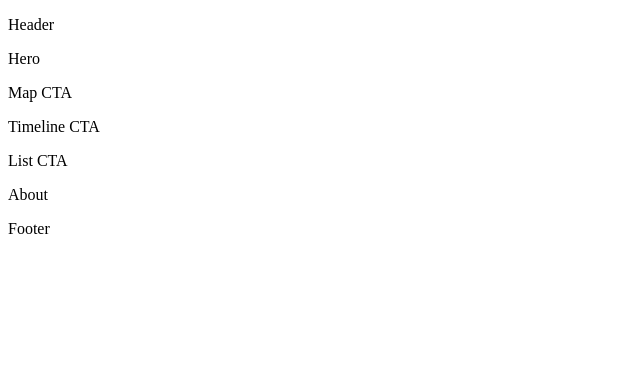
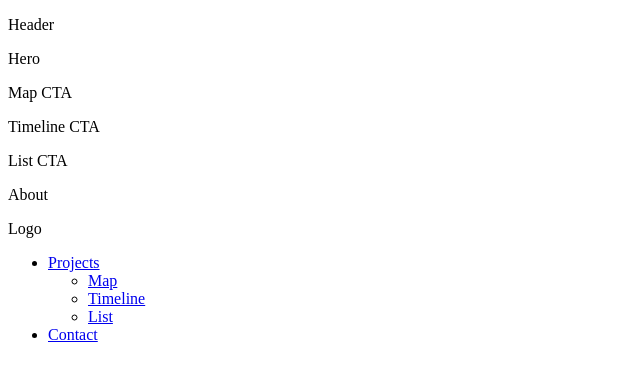
Before and after one commit to swest4/KnoxUp, a React (Create React App) app: page / in a window 1280 px wide. Shown: the top 378 px of the page, without its empty margins (0-640 px from the left). Built offline with nearby package versions, Linux system fonts and the light colour scheme.

Commit message:
Add base footer structure

```diff
--- a/src/components/footer/index.js
+++ b/src/components/footer/index.js
@@ -1,4 +1,19 @@
 import React from 'react';
+import { Link } from 'react-router-dom';
 import Styles from './styled';
 
-export default () => <Styles><p>Footer</p></Styles>;
+export default () => <Styles>
+    <p>Logo</p>
+    <ul>
+        <li>
+            <Link to="/projects/">Projects</Link>
+
+            <ul>
+                <li><Link to="/projects/map/">Map</Link></li>
+                <li><Link to="/projects/timeline/">Timeline</Link></li>
+                <li><Link to="/projects/list/">List</Link></li>
+            </ul>
+        </li>
+        <li><Link to="/contact/">Contact</Link></li>
+    </ul>
+</Styles>;
```
